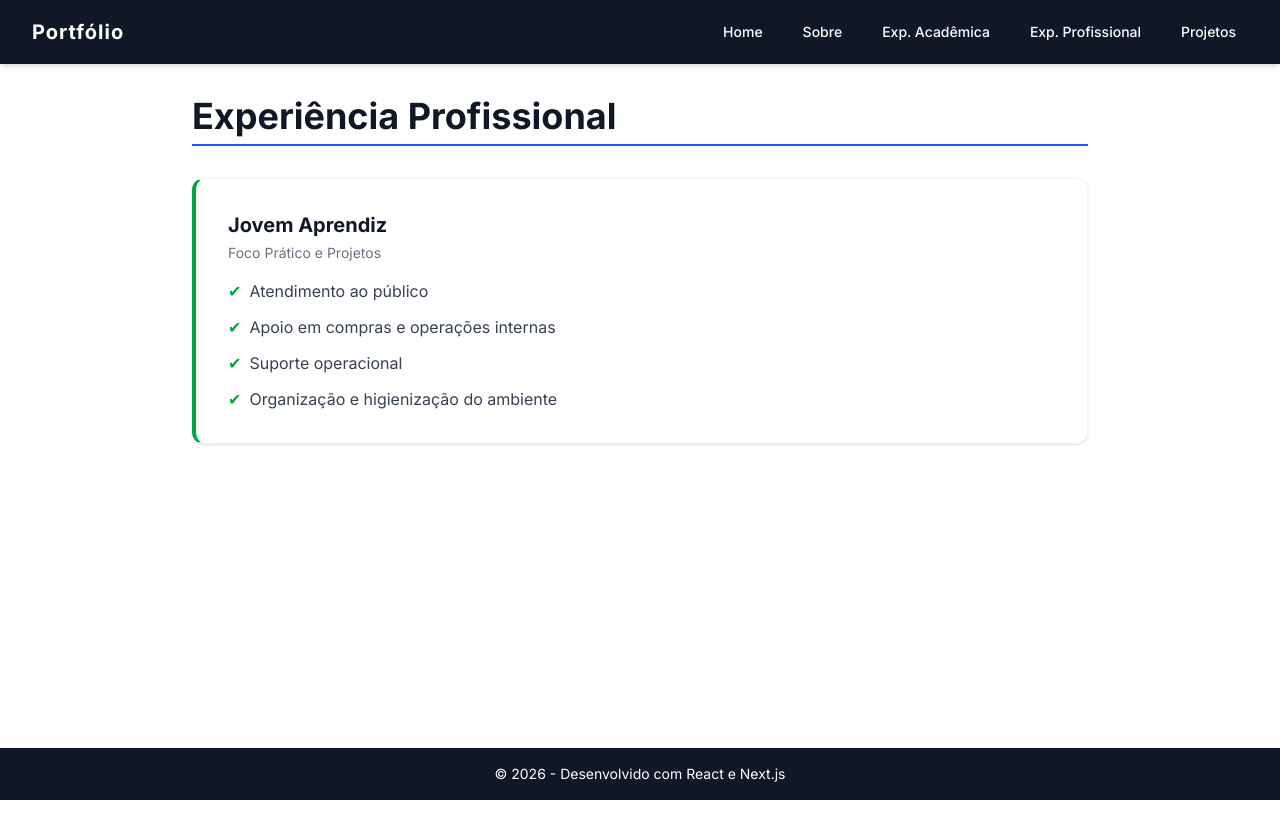
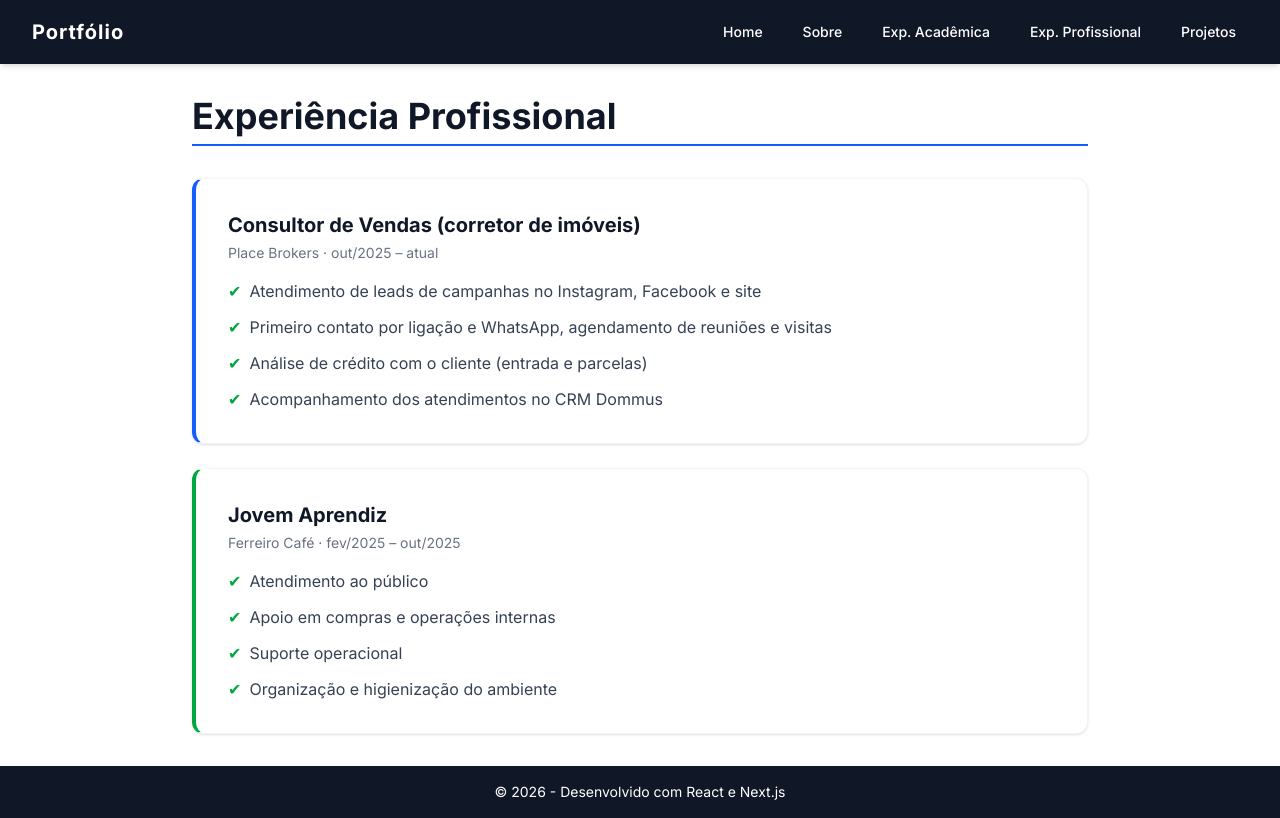
Before and after one commit to Jonqry/Portfolio, a Next.js app: page /profissional in a window 1280 px wide. Built offline with nearby package versions, Linux system fonts and the light colour scheme.

Commit message:
Adiciona experiência na Place Brokers

```diff
--- a/app/profissional/page.js
+++ b/app/profissional/page.js
@@ -1,3 +1,28 @@
+const experiencias = [
+  {
+    cargo: "Consultor de Vendas (corretor de imóveis)",
+    empresa: "Place Brokers · out/2025 – atual",
+    cor: "border-l-blue-600",
+    itens: [
+      "Atendimento de leads de campanhas no Instagram, Facebook e site",
+      "Primeiro contato por ligação e WhatsApp, agendamento de reuniões e visitas",
+      "Análise de crédito com o cliente (entrada e parcelas)",
+      "Acompanhamento dos atendimentos no CRM Dommus",
+    ],
+  },
+  {
+    cargo: "Jovem Aprendiz",
+    empresa: "Ferreiro Café · fev/2025 – out/2025",
+    cor: "border-l-green-600",
+    itens: [
+      "Atendimento ao público",
+      "Apoio em compras e operações internas",
+      "Suporte operacional",
+      "Organização e higienização do ambiente",
+    ],
+  },
+];
+
 export default function Profissional() {
   return (
     <div className="max-w-4xl mx-auto space-y-8 animate-fade-in-up">
@@ -6,29 +31,23 @@ export default function Profissional() {
       </h1>
 
       <div className="space-y-6">
-        <div className="bg-white p-8 rounded-xl shadow-sm border border-gray-100 border-l-4 border-l-green-600 hover:shadow-md transition-shadow">
-          <h3 className="text-xl font-bold text-gray-900 mb-1">Jovem Aprendiz</h3>
-          <p className="text-gray-500 text-sm mb-4">Foco Prático e Projetos</p>
-
-          <ul className="space-y-3 text-gray-700">
-            <li className="flex items-start">
-              <span className="text-green-600 mr-2">✔</span>
-              <span>Atendimento ao público</span>
-            </li>
-            <li className="flex items-start">
-              <span className="text-green-600 mr-2">✔</span>
-              <span>Apoio em compras e operações internas</span>
-            </li>
-            <li className="flex items-start">
-              <span className="text-green-600 mr-2">✔</span>
-              <span>Suporte operacional</span>
-            </li>
-            <li className="flex items-start">
-              <span className="text-green-600 mr-2">✔</span>
-              <span>Organização e higienização do ambiente</span>
-            </li>
-          </ul>
-        </div>
+        {experiencias.map((exp) => (
+          <div
+            key={exp.cargo}
+            className={`bg-white p-8 rounded-xl shadow-sm border border-gray-100 border-l-4 ${exp.cor} hover:shadow-md transition-shadow`}
+          >
+            <h3 className="text-xl font-bold text-gray-900 mb-1">{exp.cargo}</h3>
+            <p className="text-gray-500 text-sm mb-4">{exp.empresa}</p>
+            <ul className="space-y-3 text-gray-700">
+              {exp.itens.map((item) => (
+                <li key={item} className="flex items-start">
+                  <span className="text-green-600 mr-2">✔</span>
+                  <span>{item}</span>
+                </li>
+              ))}
+            </ul>
+          </div>
+        ))}
       </div>
     </div>
   );
```
